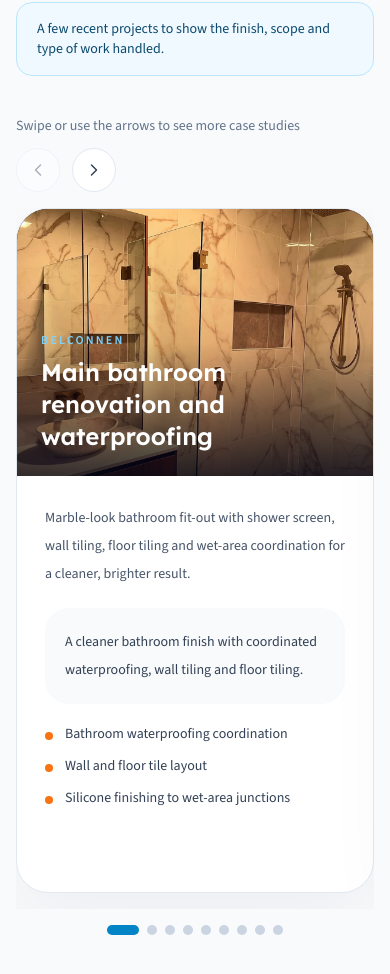
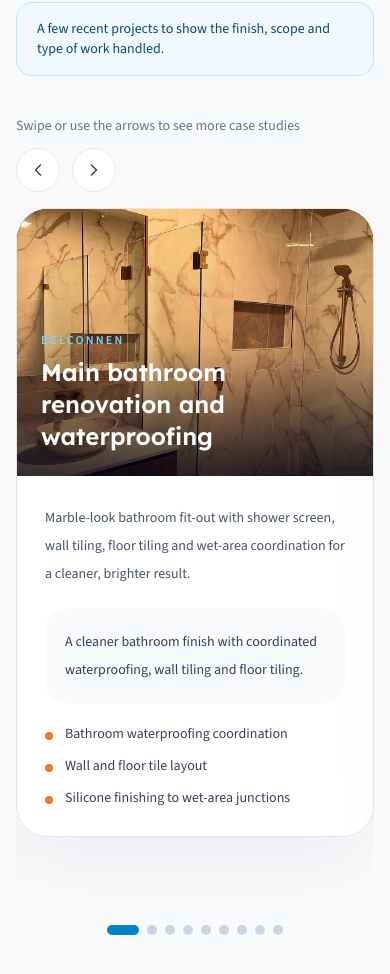
Before and after one commit to chappiewuzefan/litatiling, a Next.js app: page /en in a window 390 px wide. Shown: the part 8794-9768 px from the top of the page. Built offline with nearby package versions, Linux system fonts and the light colour scheme; no server answers.

Commit message:
Loop case study carousel infinitely

```diff
--- a/src/components/project-carousel.tsx
+++ b/src/components/project-carousel.tsx
@@ -19,6 +19,12 @@ type ProjectCarouselProps = {
   items: ProjectItem[];
   images: GalleryImage[];
 };
+
+type ProjectPage = Array<{
+  project: ProjectItem;
+  image: GalleryImage;
+  key: string;
+}>;
 
 function getCardsPerView() {
   if (typeof window === "undefined") {
@@ -42,9 +48,11 @@ export function ProjectCarousel({
   images,
 }: ProjectCarouselProps) {
   const trackRef = useRef<HTMLDivElement | null>(null);
-  const cardRefs = useRef<Array<HTMLElement | null>>([]);
+  const pageRefs = useRef<Array<HTMLDivElement | null>>([]);
+  const scrollTimeoutRef = useRef<number | null>(null);
   const [cardsPerView, setCardsPerView] = useState(1);
   const [activePage, setActivePage] = useState(0);
+  const [activeLoopedPage, setActiveLoopedPage] = useState(0);
 
   useEffect(() => {
     function syncCardsPerView() {
@@ -59,79 +67,174 @@ export function ProjectCarousel({
     };
   }, []);
 
-  const pageStartIndexes = useMemo(() => {
-    const indexes: number[] = [];
+  const pages = useMemo<ProjectPage[]>(() => {
+    const groupedPages: ProjectPage[] = [];
+
     for (let index = 0; index < items.length; index += cardsPerView) {
-      indexes.push(index);
+      const pageItems = items.slice(index, index + cardsPerView).map((project, offset) => {
+        const cardIndex = index + offset;
+
+        return {
+          project,
+          image: images[cardIndex],
+          key: `${project.suburb}-${project.title}-${cardIndex}`,
+        };
+      });
+
+      groupedPages.push(pageItems);
     }
 
-    return indexes;
-  }, [cardsPerView, items.length]);
+    return groupedPages;
+  }, [cardsPerView, images, items]);
 
-  function syncActivePage() {
+  const pageCount = pages.length;
+  const loopedPages = useMemo(() => {
+    if (pageCount <= 1) {
+      return pages;
+    }
+
+    return [...pages, ...pages, ...pages];
+  }, [pageCount, pages]);
+
+  const middleStartIndex = pageCount <= 1 ? 0 : pageCount;
+
+  function getNearestLoopedPage() {
     const track = trackRef.current;
 
     if (!track) {
-      return;
+      return 0;
     }
 
-    const offsets = pageStartIndexes.map(
-      (index) => cardRefs.current[index]?.offsetLeft ?? 0,
-    );
-    const currentLeft = track.scrollLeft;
     let nearestIndex = 0;
     let nearestDistance = Number.POSITIVE_INFINITY;
 
-    offsets.forEach((offset, index) => {
-      const distance = Math.abs(offset - currentLeft);
+    pageRefs.current.forEach((page, index) => {
+      const offset = page?.offsetLeft ?? 0;
+      const distance = Math.abs(offset - track.scrollLeft);
+
       if (distance < nearestDistance) {
         nearestDistance = distance;
         nearestIndex = index;
       }
     });
 
-    setActivePage(nearestIndex);
+    return nearestIndex;
   }
 
-  useEffect(() => {
-    const track = trackRef.current;
-
-    if (!track) {
-      return;
+  function setActiveFromLoopedPage(loopedPageIndex: number) {
+    setActiveLoopedPage(loopedPageIndex);
+    setActivePage(pageCount === 0 ? 0 : loopedPageIndex % pageCount);
   }
 
-    const offsets = pageStartIndexes.map(
-      (index) => cardRefs.current[index]?.offsetLeft ?? 0,
-    );
-    const currentLeft = track.scrollLeft;
-    let nearestIndex = 0;
-    let nearestDistance = Number.POSITIVE_INFINITY;
+  function jumpToLoopedPage(loopedPageIndex: number, smooth: boolean) {
+    const track = trackRef.current;
+    const targetPage = pageRefs.current[loopedPageIndex];
 
-    offsets.forEach((offset, index) => {
-      const distance = Math.abs(offset - currentLeft);
-      if (distance < nearestDistance) {
-        nearestDistance = distance;
-        nearestIndex = index;
-      }
-    });
-
-    setActivePage(nearestIndex);
-  }, [cardsPerView, items.length, pageStartIndexes]);
-
-  function scrollToPage(pageIndex: number) {
-    const track = trackRef.current;
-    const targetIndex = pageStartIndexes[pageIndex];
-    const targetCard = cardRefs.current[targetIndex];
-
-    if (!track || !targetCard) {
+    if (!track || !targetPage) {
       return;
     }
 
     track.scrollTo({
-      left: targetCard.offsetLeft,
-      behavior: prefersReducedMotion() ? "auto" : "smooth",
+      left: targetPage.offsetLeft,
+      behavior: smooth && !prefersReducedMotion() ? "smooth" : "auto",
     });
-    setActivePage(pageIndex);
+    setActiveFromLoopedPage(loopedPageIndex);
+  }
+
+  function recenterIfNeeded() {
+    if (pageCount <= 1) {
+      return;
+    }
+
+    const nearestIndex = getNearestLoopedPage();
+    const logicalPage = nearestIndex % pageCount;
+
+    setActiveFromLoopedPage(nearestIndex);
+
+    if (nearestIndex < pageCount || nearestIndex >= pageCount * 2) {
+      jumpToLoopedPage(logicalPage + pageCount, false);
+    }
+  }
+
+  function syncActivePage() {
+    const nearestIndex = getNearestLoopedPage();
+    setActiveFromLoopedPage(nearestIndex);
+
+    if (scrollTimeoutRef.current) {
+      window.clearTimeout(scrollTimeoutRef.current);
+    }
+
+    scrollTimeoutRef.current = window.setTimeout(() => {
+      recenterIfNeeded();
+    }, 120);
+  }
+
+  useEffect(() => {
+    if (pageCount === 0) {
+      return;
+    }
+
+    const targetIndex = middleStartIndex;
+    const frame = window.requestAnimationFrame(() => {
+      const track = trackRef.current;
+      const targetPage = pageRefs.current[targetIndex];
+
+      if (!track || !targetPage) {
+        return;
+      }
+
+      track.scrollTo({
+        left: targetPage.offsetLeft,
+        behavior: "auto",
+      });
+      setActiveLoopedPage(targetIndex);
+      setActivePage(pageCount === 0 ? 0 : targetIndex % pageCount);
+    });
+
+    return () => {
+      window.cancelAnimationFrame(frame);
+    };
+  }, [middleStartIndex, pageCount]);
+
+  useEffect(() => {
+    return () => {
+      if (scrollTimeoutRef.current) {
+        window.clearTimeout(scrollTimeoutRef.current);
+      }
+    };
+  }, []);
+
+  function scrollToLogicalPage(logicalPage: number) {
+    if (pageCount <= 1) {
+      return;
+    }
+
+    const candidates = [
+      logicalPage,
+      logicalPage + pageCount,
+      logicalPage + pageCount * 2,
+    ];
+
+    let targetLoopedPage = candidates[0];
+    let nearestDistance = Number.POSITIVE_INFINITY;
+
+    candidates.forEach((candidate) => {
+      const distance = Math.abs(candidate - activeLoopedPage);
+      if (distance < nearestDistance) {
+        nearestDistance = distance;
+        targetLoopedPage = candidate;
+      }
+    });
+
+    jumpToLoopedPage(targetLoopedPage, true);
+  }
+
+  function handleStep(direction: -1 | 1) {
+    if (pageCount <= 1) {
+      return;
+    }
+
+    jumpToLoopedPage(activeLoopedPage + direction, true);
   }
 
   const prevLabel = locale === "zh" ? "上一组案例" : "Previous case studies";
@@ -145,14 +248,13 @@ export function ProjectCarousel({
     <div className="mt-10 space-y-4">
       <div className="flex flex-col gap-3 sm:flex-row sm:items-center sm:justify-between">
         <p className="text-sm text-slate-500">{hintText}</p>
-        {pageStartIndexes.length > 1 ? (
+        {pageCount > 1 ? (
           <div className="flex items-center gap-3 self-start sm:self-auto">
             <button
               type="button"
               aria-label={prevLabel}
-              onClick={() => scrollToPage(Math.max(activePage - 1, 0))}
-              disabled={activePage === 0}
-              className="inline-flex h-11 w-11 cursor-pointer items-center justify-center rounded-full border border-slate-200 bg-white text-slate-700 transition hover:border-sky-300 hover:text-sky-700 disabled:cursor-not-allowed disabled:opacity-40"
+              onClick={() => handleStep(-1)}
+              className="inline-flex h-11 w-11 cursor-pointer items-center justify-center rounded-full border border-slate-200 bg-white text-slate-700 transition hover:border-sky-300 hover:text-sky-700"
             >
               <svg
                 viewBox="0 0 24 24"
@@ -168,11 +270,8 @@ export function ProjectCarousel({
             <button
               type="button"
               aria-label={nextLabel}
-              onClick={() =>
-                scrollToPage(Math.min(activePage + 1, pageStartIndexes.length - 1))
-              }
-              disabled={activePage === pageStartIndexes.length - 1}
-              className="inline-flex h-11 w-11 cursor-pointer items-center justify-center rounded-full border border-slate-200 bg-white text-slate-700 transition hover:border-sky-300 hover:text-sky-700 disabled:cursor-not-allowed disabled:opacity-40"
+              onClick={() => handleStep(1)}
+              className="inline-flex h-11 w-11 cursor-pointer items-center justify-center rounded-full border border-slate-200 bg-white text-slate-700 transition hover:border-sky-300 hover:text-sky-700"
             >
               <svg
                 viewBox="0 0 24 24"
@@ -195,20 +294,26 @@ export function ProjectCarousel({
           onScroll={syncActivePage}
           className="no-scrollbar flex snap-x snap-mandatory gap-6 overflow-x-auto pb-4"
         >
-          {items.map((project, index) => (
+          {loopedPages.map((page, pageIndex) => (
+            <div
+              key={`page-${pageIndex}`}
+              ref={(element) => {
+                pageRefs.current[pageIndex] = element;
+              }}
+              className="basis-full shrink-0 snap-start"
+            >
+              <div className="flex flex-col gap-6 lg:flex-row">
+                {page.map(({ project, image, key }) => (
                   <article
-              key={`${project.suburb}-${project.title}`}
-              ref={(element) => {
-                cardRefs.current[index] = element;
-              }}
-              className="basis-full shrink-0 snap-start overflow-hidden rounded-[2rem] border border-slate-200 bg-white shadow-[0_26px_80px_rgba(15,23,42,0.05)] lg:basis-[calc(50%-0.75rem)]"
+                    key={key}
+                    className="overflow-hidden rounded-[2rem] border border-slate-200 bg-white shadow-[0_26px_80px_rgba(15,23,42,0.05)] lg:w-[calc(50%-0.75rem)]"
                   >
                     <div className="relative aspect-[4/3] overflow-hidden bg-slate-950">
                       <Image
-                  src={images[index].src}
-                  alt={images[index].alt[locale]}
+                        src={image.src}
+                        alt={image.alt[locale]}
                         fill
-                  sizes="(min-width: 1024px) 48vw, 100vw"
+                        sizes="(min-width: 1024px) 44vw, 100vw"
                         className="object-cover"
                       />
                       <div className="absolute inset-0 bg-gradient-to-t from-slate-950/80 via-slate-950/10 to-transparent" />
@@ -222,7 +327,9 @@ export function ProjectCarousel({
                       </div>
                     </div>
                     <div className="space-y-5 p-7">
-                <p className="text-sm leading-7 text-slate-600">{project.summary}</p>
+                      <p className="text-sm leading-7 text-slate-600">
+                        {project.summary}
+                      </p>
                       <div className="rounded-[1.5rem] bg-slate-50 p-5 text-sm leading-7 text-slate-700">
                         {project.result}
                       </div>
@@ -239,17 +346,20 @@ export function ProjectCarousel({
                 ))}
               </div>
             </div>
+          ))}
+        </div>
+      </div>
 
-      {pageStartIndexes.length > 1 ? (
+      {pageCount > 1 ? (
         <div className="flex items-center justify-center gap-2">
-          {pageStartIndexes.map((_, index) => (
+          {pages.map((_, index) => (
             <button
               key={index}
               type="button"
               aria-label={
                 locale === "zh" ? `跳到第 ${index + 1} 组案例` : `Go to slide ${index + 1}`
               }
-              onClick={() => scrollToPage(index)}
+              onClick={() => scrollToLogicalPage(index)}
               className={`h-2.5 rounded-full transition ${
                 index === activePage
                   ? "w-8 bg-sky-600"
```
Lines whose indentation alone changed are shown as unchanged.
